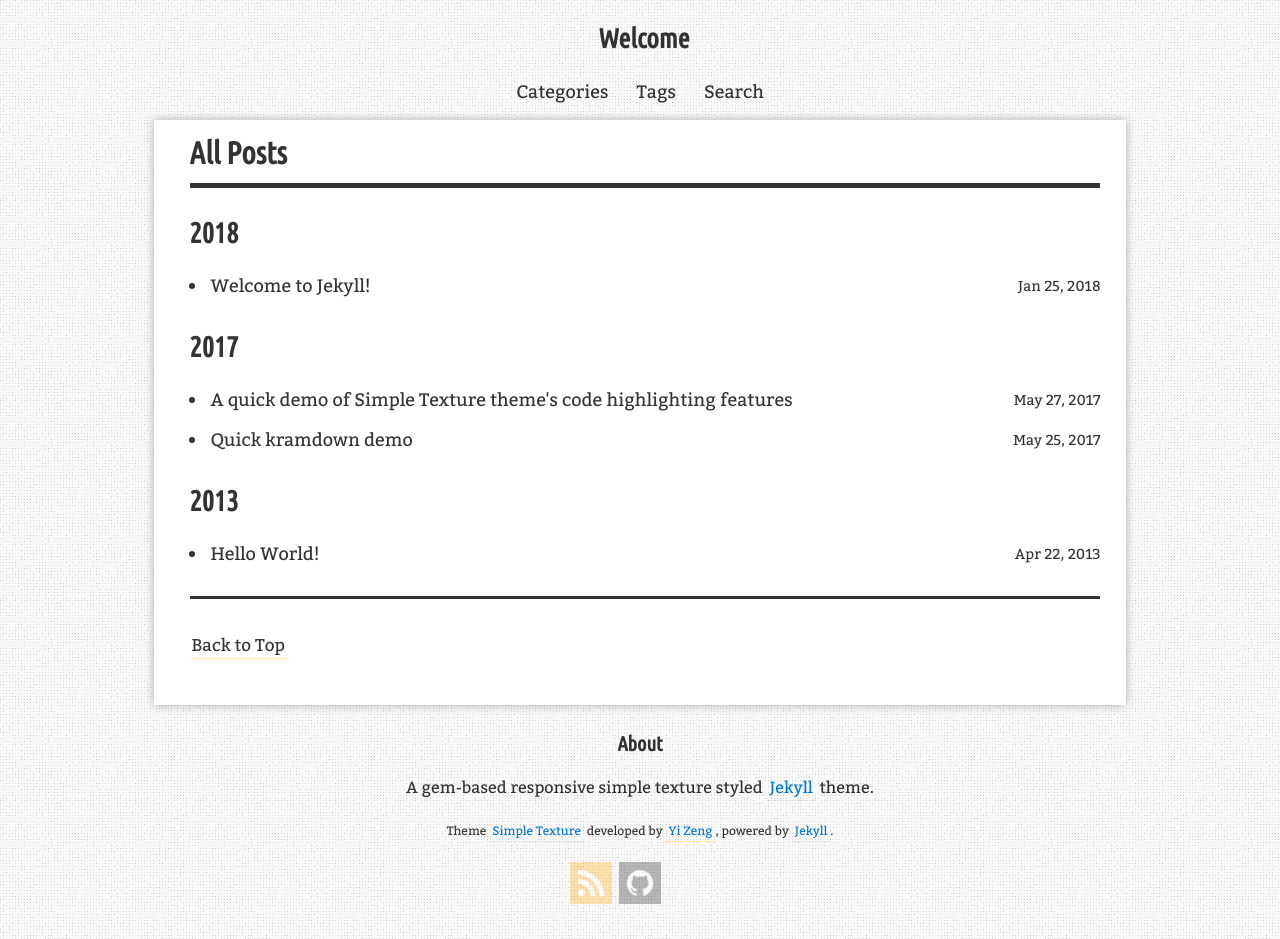
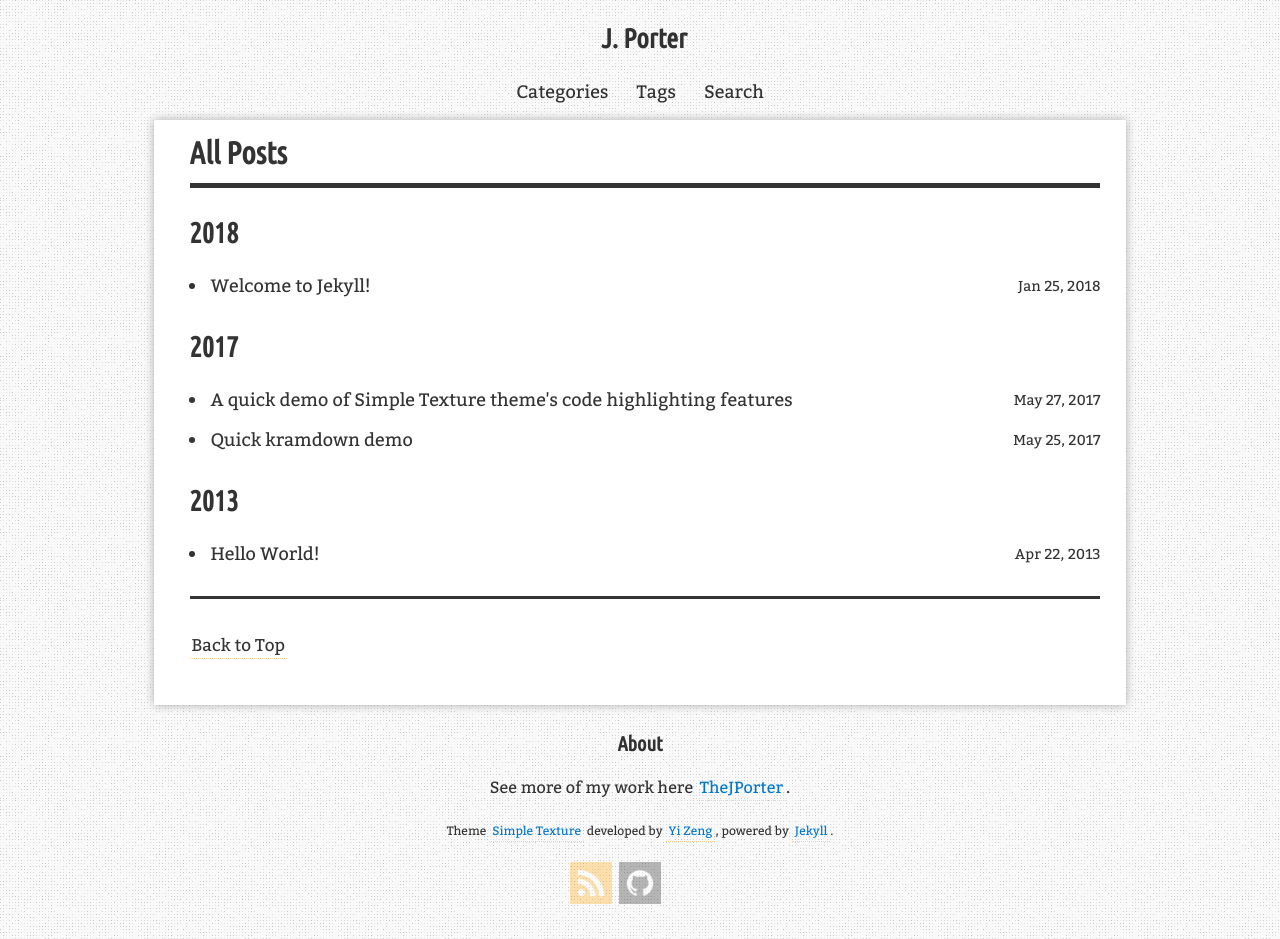
Before and after one commit to bigdjrp/bigdjrp.github.io, a Jekyll site: the page built from blog/index.html, in a window 1280 px wide. Built offline with Jekyll 4.4.1, drawn with Linux system fonts in a browser that asks for light colours; nearby versions of some CDN libraries; comment, search, counter and statistics services are not loaded.

```diff
--- a/_config.yml
+++ b/_config.yml
@@ -23,8 +23,8 @@ sass:
 # Site Data
 url: # the base hostname & protocol for your site, e.g. http://example.com
 baseurl: # the subpath of your site, e.g. /blog
-title: Welcome
-description: "Feel free to have a look at the projects I'm developing"
+title: J. Porter
+description: "Engage"
 keywords: 'hacker,hacking tools, penetration, pentester'
 author:
   name:
@@ -47,13 +47,13 @@ author:
     - name: website
       url: https://thejporter.com
 home:
-  section1: <h1>Simple Texutre</h1>
-  section2: <h2>A gem-based responsive simple texture styled Jekyll theme</h2>
-  section3: <div class="social-links"><a class="ico-github btn" href="https://github.com/yizeng/jekyll-theme-simple-texture" title="View on GitHub"></a></div>
+  section1: <h1>Welcome</h1>
+  section2: <h2>Feel free to have a look at the projects I'm developing</h2>
+  section3: <div class="social-links"><a class="ico-github btn" href="https://github.com/bigdjrp" title="View on GitHub"></a></div>
 blog:
   cc_license: http://creativecommons.org/licenses/by-sa/4.0/ # A link to CC License of your choice.
   cc_license_image: /assets/images/theme/cc-by-sa.png # An image of your CC License.
-  footer_content: A gem-based responsive simple texture styled <a href="http://jekyllrb.com/">Jekyll</a> theme.
+  footer_content: See more of my work here <a href="https://thejporter.com/">TheJPorter</a>.
 
 disqus:
   shortname: # e.g. yizeng
--- a/_data/i18n.yml
+++ b/_data/i18n.yml
@@ -4,7 +4,7 @@ en: &en
   back_to_top: 'Back to Top'
   categories: 'Categories'
   close: 'Close'
-  enter_blog: 'Enter Blog'
+  enter_blog: 'Enter Site'
   last_updated: 'Last updated'
   menu: 'Menu'
   more: 'More'
```
